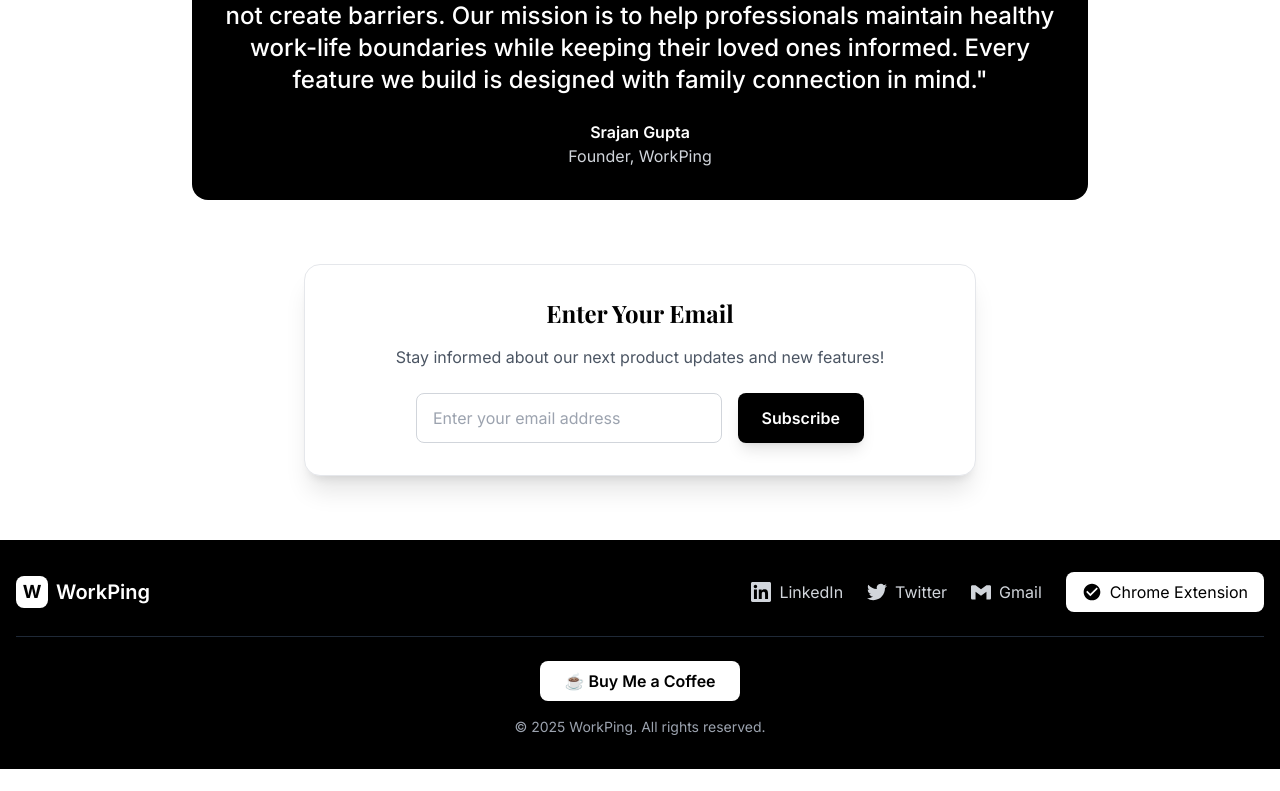
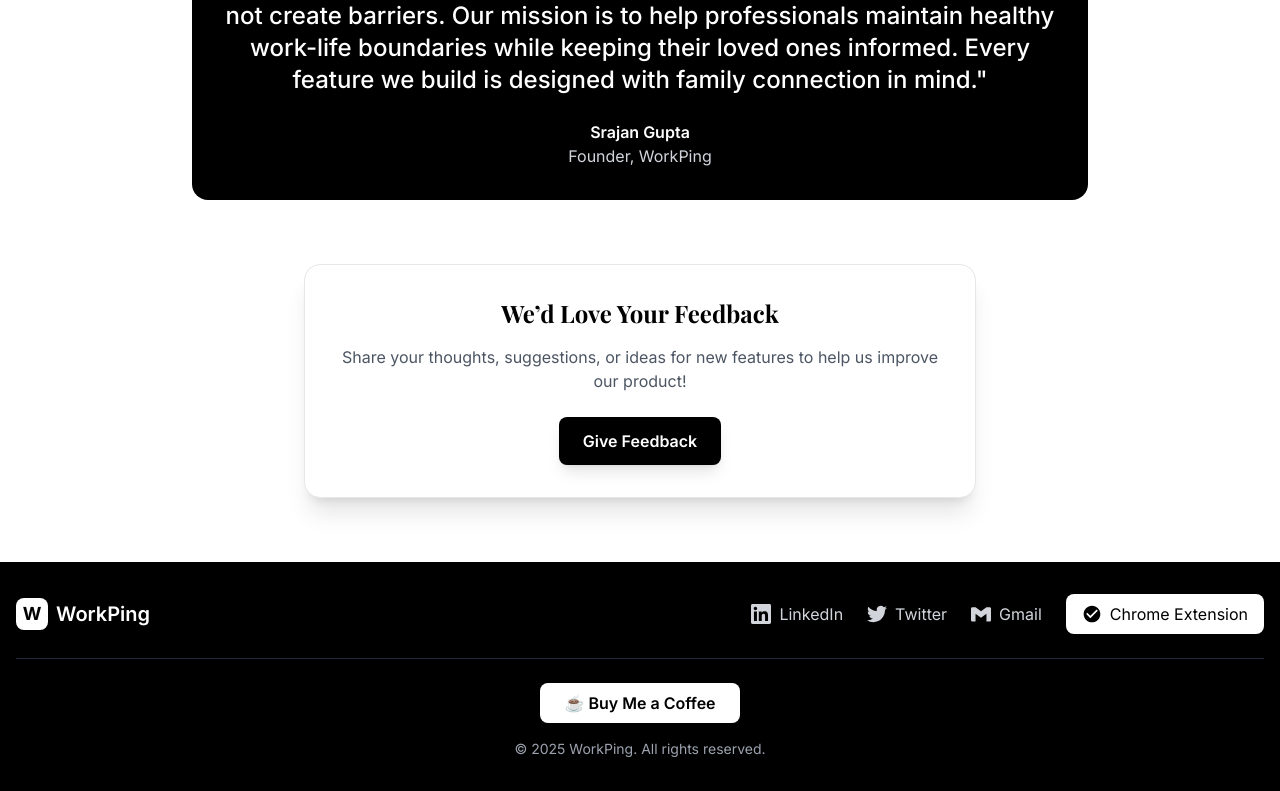
Before and after one commit to creation22/workPing, a React (Vite) app: page / in a window 1280 px wide. Shown: the part 4663-5454 px from the top of the page. Before the commit the page ends 5432 px from the top, so only its background shows below. Built offline with nearby package versions, Linux system fonts and the light colour scheme; no server answers.

Commit message:
google form added

```diff
--- a/src/components/main/Testimonial.jsx
+++ b/src/components/main/Testimonial.jsx
@@ -62,23 +62,27 @@
                 <div className="text-center">
   <div className="bg-white rounded-2xl shadow-xl p-8 max-w-2xl mx-auto border border-gray-200">
     <h3 className="text-2xl font-bold text-black mb-4">
-                            Enter Your Email
+      We’d Love Your Feedback
     </h3>
     <p className="text-gray-600 mb-6">
-                            Stay informed about our next product updates and new features!
+      Share your thoughts, suggestions, or ideas for new features to help us improve our product!
     </p>
-                        <div className="flex flex-col sm:flex-row gap-4 max-w-md mx-auto">
-                            <input
-                                type="email"
-                                placeholder="Enter your email address"
-                                className="flex-1 px-4 py-3 border border-gray-300 rounded-lg focus:outline-none focus:ring-2 focus:ring-black focus:border-transparent bg-white text-black"
-                            />
-                            <button className="bg-black hover:bg-gray-800 text-white font-semibold py-3 px-6 rounded-lg transition-colors duration-200 shadow-lg hover:shadow-xl">
-                                Subscribe
-                            </button>
+
+    {/* Button to open Google Form */}
+    <div className="flex justify-center">
+      <a
+        href="https://forms.gle/3sHm7GLRSPVXHB3w9"
+        target="_blank"
+        rel="noopener noreferrer"
+        className="bg-black hover:bg-gray-800 text-white font-semibold py-3 px-6 rounded-lg transition-colors duration-200 shadow-lg hover:shadow-xl"
+      >
+        Give Feedback
+      </a>
     </div>
   </div>
 </div>
+
+
             </div>
         </div>
     );
```
Lines whose indentation alone changed are shown as unchanged.
